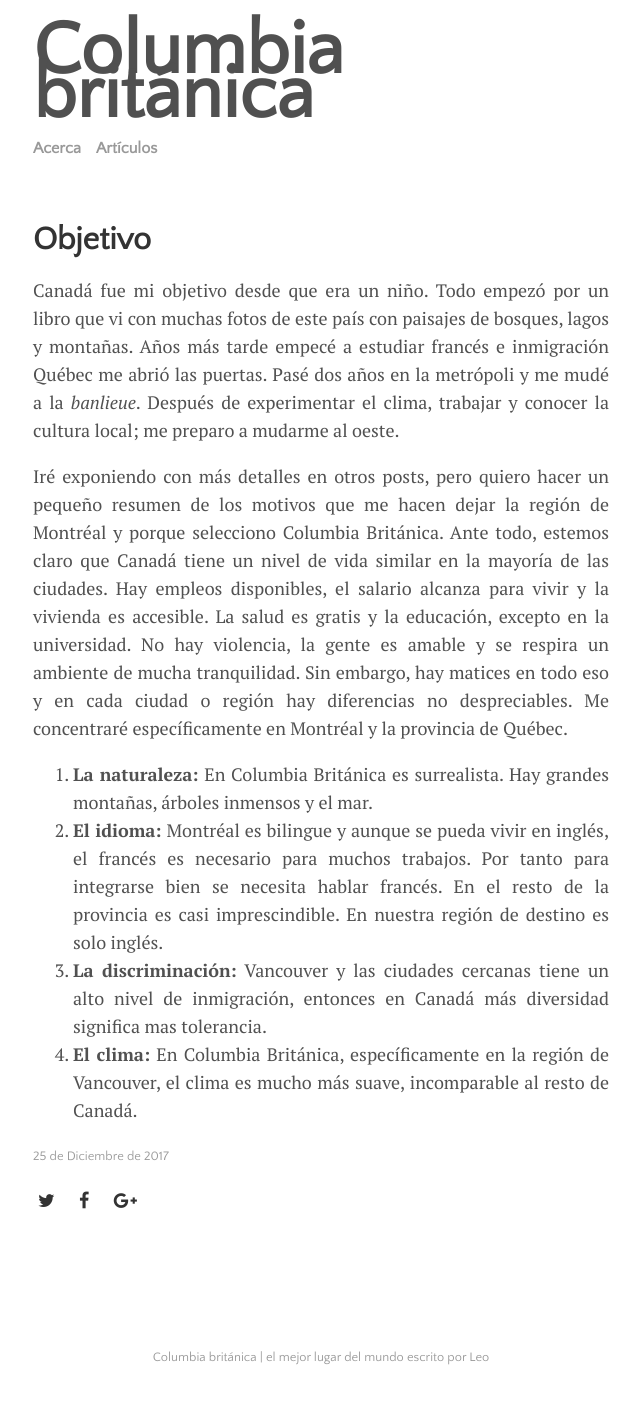
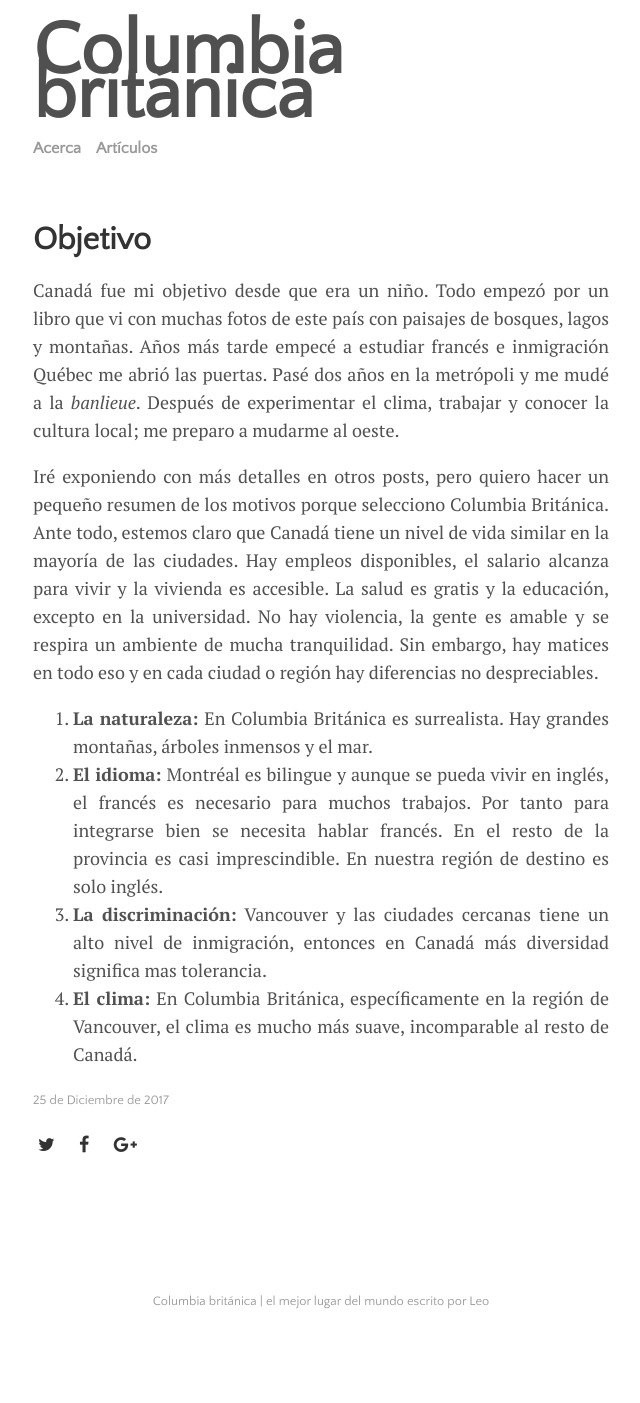
Before and after one commit to sadiel/blog, a Jekyll site: the page built from _posts/2017-12-24-objetivo.md, in a window 1280 px wide. Shown: the whole page, without its empty margins (319-959 px from the left). Built offline with Jekyll 4.4.1, drawn with Linux system fonts in a browser that asks for light colours; nearby versions of some CDN libraries; after the commit the page ends 1347 px from its top, so only the background shows below that.

Commit message:
Update post 1

```diff
--- a/_posts/2017-12-24-objetivo.md
+++ b/_posts/2017-12-24-objetivo.md
@@ -9,8 +9,8 @@ date: 2017-12-24 19:00:00 -0500
 
 Canadá fue mi objetivo desde que era un niño. Todo empezó por un libro que vi con muchas fotos de este país con paisajes de bosques, lagos y montañas. Años más tarde empecé a estudiar francés e inmigración Québec me abrió las puertas. Pasé dos años en la metrópoli y me mudé a la <i>banlieue</i>. Después de experimentar el clima, trabajar y conocer la cultura local; me preparo a mudarme al oeste.
 
-Iré exponiendo con más detalles en otros posts, pero quiero hacer un pequeño resumen de los motivos que me hacen dejar la región de Montréal y porque selecciono Columbia Británica.
-Ante todo, estemos claro que Canadá tiene un nivel de vida similar en la mayoría de las ciudades. Hay empleos disponibles, el salario alcanza para vivir y la vivienda es accesible. La salud es gratis y la educación, excepto en la universidad. No hay violencia, la gente es amable y se respira un ambiente de mucha tranquilidad. Sin embargo, hay matices en todo eso y en cada ciudad o región hay diferencias no despreciables. Me concentraré específicamente en Montréal y la provincia de Québec.
+Iré exponiendo con más detalles en otros posts, pero quiero hacer un pequeño resumen de los motivos porque selecciono Columbia Británica.
+Ante todo, estemos claro que Canadá tiene un nivel de vida similar en la mayoría de las ciudades. Hay empleos disponibles, el salario alcanza para vivir y la vivienda es accesible. La salud es gratis y la educación, excepto en la universidad. No hay violencia, la gente es amable y se respira un ambiente de mucha tranquilidad. Sin embargo, hay matices en todo eso y en cada ciudad o región hay diferencias no despreciables.
 <ol>
 <li><strong>La naturaleza:</strong> En Columbia Británica es surrealista. Hay grandes montañas, árboles inmensos y el mar.</li>
 <li><strong>El idioma:</strong> Montréal es bilingue y aunque se pueda vivir en inglés, el francés es necesario para muchos trabajos. Por tanto para integrarse bien se necesita hablar francés. En el resto de la provincia es casi imprescindible. En nuestra región de destino es solo inglés.</li>
```
